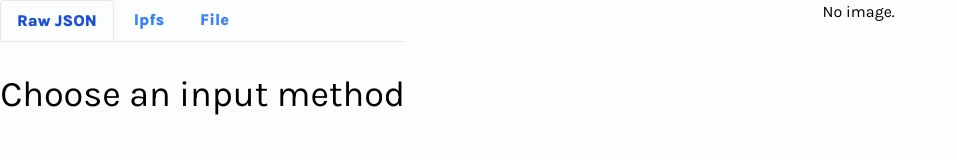
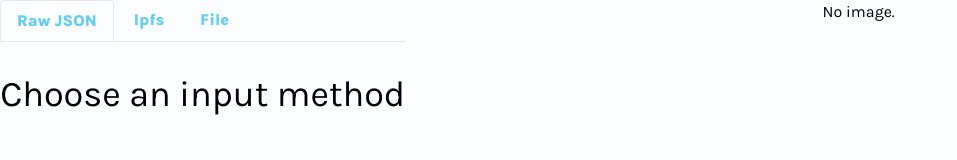
Before and after one commit to fn-Drew/Metadata-Preview, a React (Create React App) app: page / in a window 1280 px wide. Shown: the top 160 px of the page, without its empty margins (0-957 px from the left). Built offline with nearby package versions, Linux system fonts and the light colour scheme.

Commit message:
updated navbar colors

```diff
--- a/src/Components/NavBar.js
+++ b/src/Components/NavBar.js
@@ -6,7 +6,7 @@ const NavBar = () => {
       <ul class="flex border-b">
         <li class="-mb-px-px mr-1">
           <Link
-            className="inline-block rounded-t border-l border-t border-r py-2 px-4 font-semibold text-blue-700"
+            className="inline-block rounded-t border-l border-t border-r py-2 px-4 font-semibold text-[#69cdee] hover:text-sky-500"
             to="/RawJsonInput"
           >
             Raw JSON
@@ -14,7 +14,7 @@ const NavBar = () => {
         </li>
         <li class="mr-1">
           <Link
-            className="inline-block py-2 px-4 font-semibold text-blue-500 hover:text-blue-800"
+            className="inline-block py-2 px-4 font-semibold text-[#69cdee] hover:text-sky-500"
             to="/IPFSinput"
           >
             Ipfs
@@ -22,7 +22,7 @@ const NavBar = () => {
         </li>
         <li class="mr-1">
           <Link
-            className="inline-block py-2 px-4 font-semibold text-blue-500 hover:text-blue-800"
+            className="inline-block py-2 px-4 font-semibold text-[#69cdee]  hover:text-sky-500"
             to="/FileInput"
           >
             File
```
